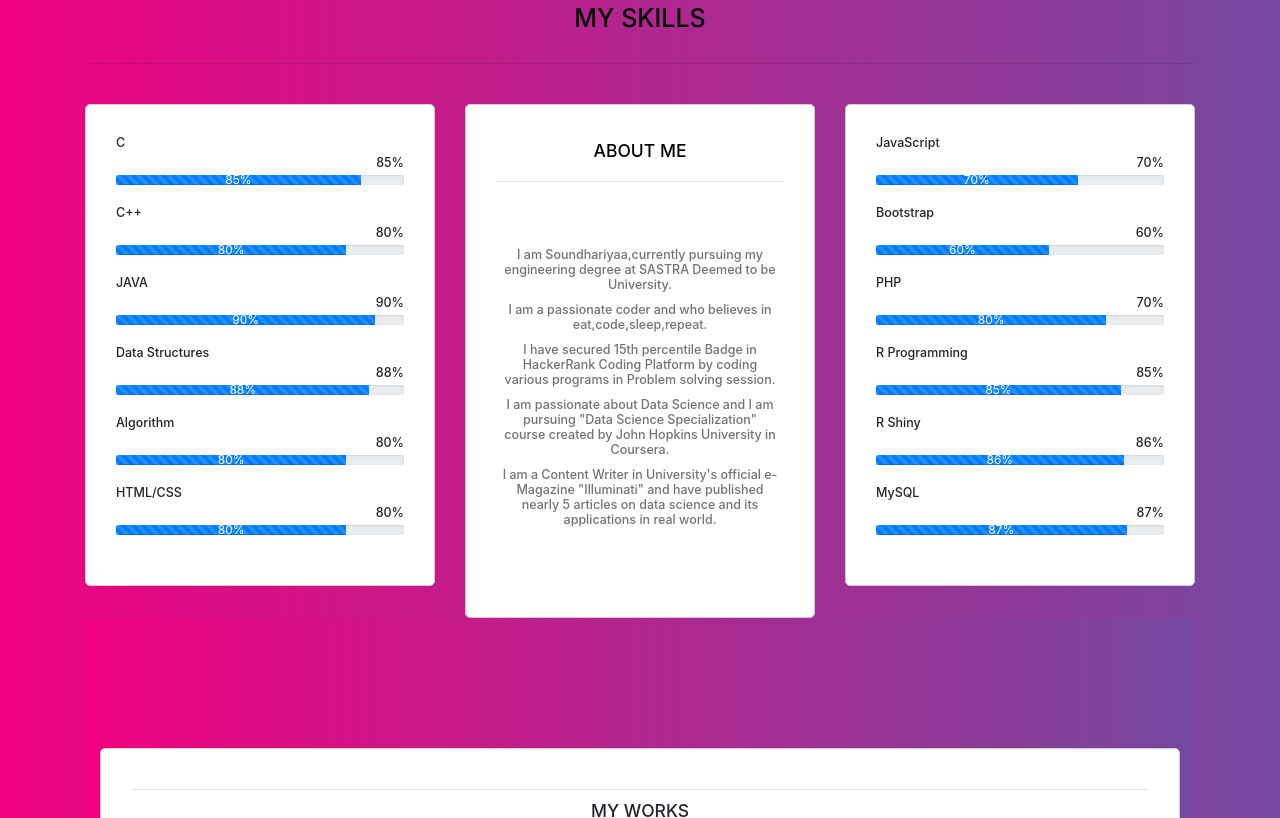
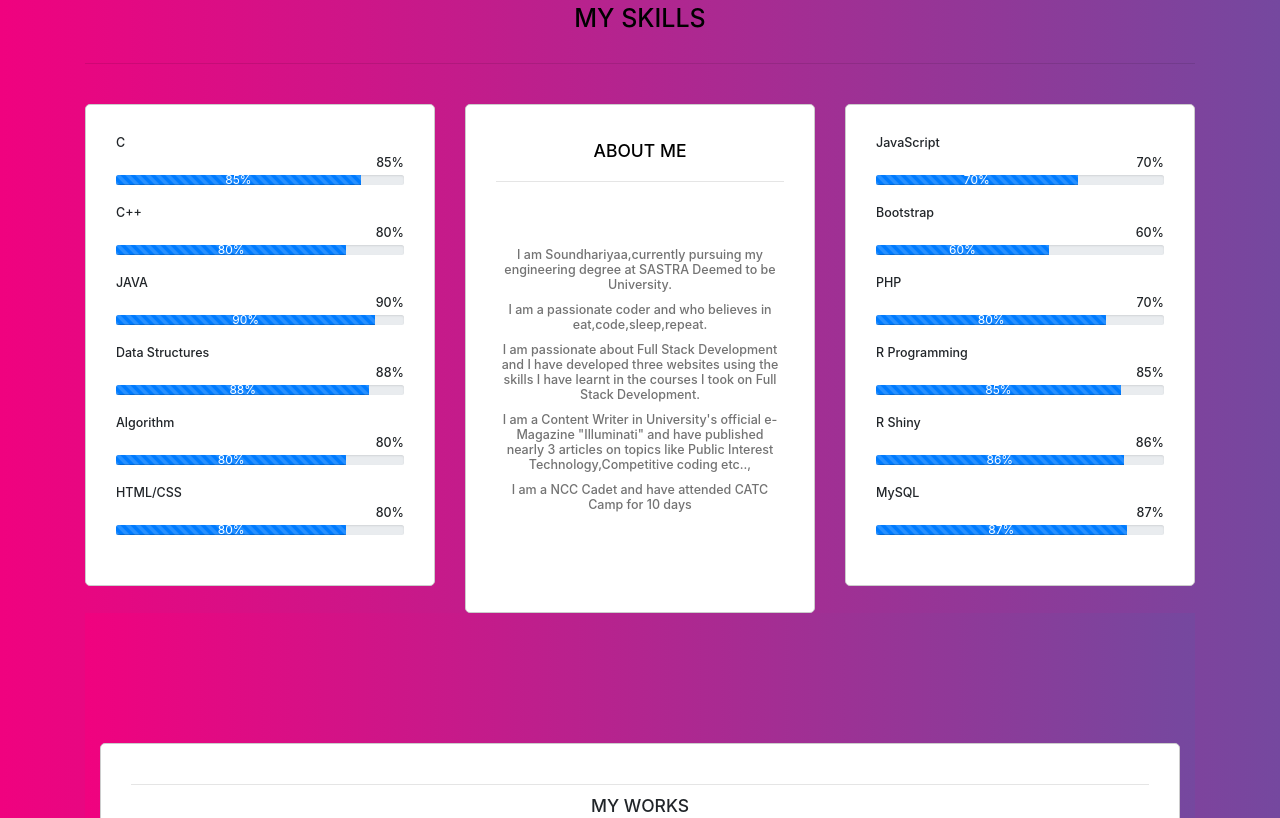
Before and after one commit to msoundhariyaa/msoundhariyaa.github.io, a plain HTML site: page index.html in a window 1280 px wide. Shown: the part 807-1625 px from the top of the page. Drawn offline with nearby package versions, Linux system fonts and the light colour scheme; files that its build step writes are made by us from their sources.

Commit message:
Update index.html

```diff
--- a/index.html
+++ b/index.html
@@ -174,7 +174,7 @@
                 <div class="packages">
                     <li><h3>ABOUT ME</h3></li>
                     <hr size="30">
-                    <p class="500 wow zoomIn" data-wow-delay="1.2s"><h5><li class="1">I am Soundhariyaa,currently pursuing my engineering degree at SASTRA Deemed to be University.</li><li class="2">I am a passionate coder and who believes in eat,code,sleep,repeat.</li><li class="3">I have secured 15th percentile Badge in HackerRank Coding Platform by coding various programs in Problem solving session.</li><li class="4">I am passionate about Data Science and I am pursuing "Data Science Specialization" course created by John Hopkins University in Coursera.</li><li class="5">I am a Content Writer in University's official  e-Magazine "Illuminati" and have published nearly 5 articles on data science and its applications in real world.</li></h5></p>
+                    <p class="500 wow zoomIn" data-wow-delay="1.2s"><h5><li class="1">I am Soundhariyaa,currently pursuing my engineering degree at SASTRA Deemed to be University.</li><li class="2">I am a passionate coder and who believes in eat,code,sleep,repeat.</li><li class="3">I am passionate about Full Stack Development and I have developed three websites using the skills I have learnt in the courses I took on Full Stack Development.</li><li class="4">I am a Content Writer in University's official  e-Magazine "Illuminati" and have published nearly 3 articles on topics like Public Interest Technology,Competitive coding etc..,</li><li class="5">I am a NCC Cadet and have attended CATC Camp for 10 days<li></h5></p>
 
                 </div>
             </div>
```
